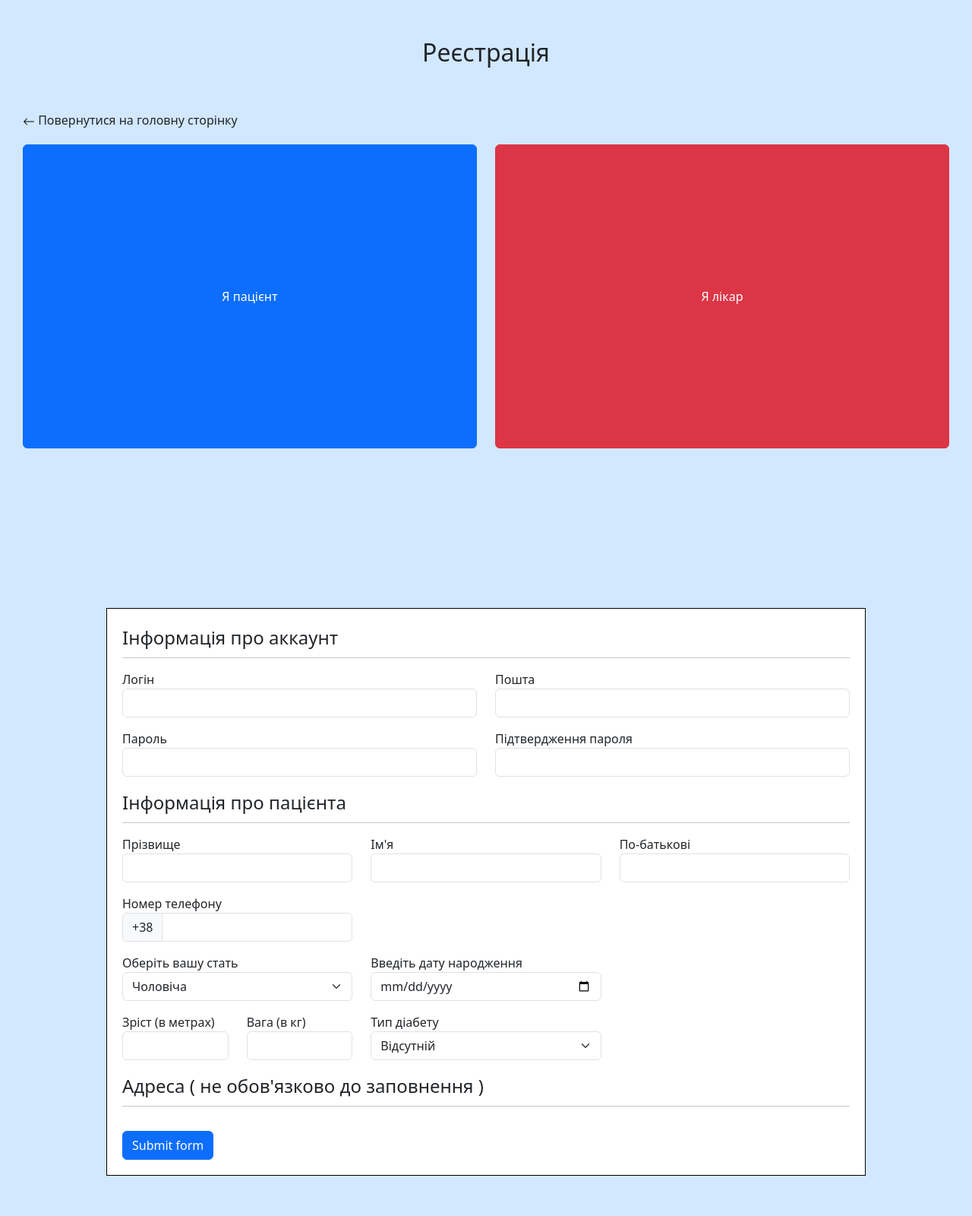
After one commit to maisner44/diabet_classification_microservice, a Django app: page /login/register in a window 1280 px wide. The commit adds this page. Shown: the whole page at 76% size. Run offline with Django 5.2, Linux system fonts and the light colour scheme.

Commit message:
Commit after test doubled-form

```diff
--- a/diabetes_proj/login/forms.py
+++ b/diabetes_proj/login/forms.py
@@ -1,11 +1,27 @@
-from django.forms import ModelForm
-from .models import Patient
+from django import forms
+from .models import Patient, Adress
 
-class PatientForm(ModelForm):
+class PatientForm(forms.ModelForm):
     class Meta:
         model = Patient
         fields = [
             "username",
             "email",
+            "password",
             "phone_number",
+            "date_of_birth",
+            "sex",
+            "first_name",
+            "last_name",
+            "patronymic",
+            "height",
+            "weight",
+            "diabet_type",
         ]
+
+
+
+class AdressForm(forms.ModelForm):
+    class Meta:
+        model = Adress
+        fields = "__all__"
--- /dev/null
+++ b/diabetes_proj/login/static/css/login.css
@@ -0,0 +1,37 @@
+body{
+    background-color: #D2E8FF;
+}
+
+.container{
+    max-width: 1680px;
+    margin: 0 auto;
+    padding: 0 30px;
+}
+
+.option__choice{
+    height: 100vh;
+    padding-top: 50px;
+}
+
+.nav-link{
+    margin-top: 50px;
+}
+
+.patient__choice, .doctor__choice{
+    margin-top: 20px;
+    width: 100%;
+    height: 400px;
+}
+
+.patientform__background{
+    background-color: white !important;
+    padding: 20px;
+    max-width: 1000px;
+    width: 100%;
+    margin: 0 auto;
+    border: 1px solid black;
+}
+
+form input{
+    width: 60%;
+}
--- /dev/null
+++ b/diabetes_proj/login/static/js/login.js
@@ -0,0 +1,3 @@
+$(document).ready(function(){
+    $('#phone_number').mask('+38 (999) 999-99-99');
+});
--- /dev/null
+++ b/diabetes_proj/login/static/js/validation.js
@@ -0,0 +1 @@
+var form = document.querySelector('form');
--- /dev/null
+++ b/diabetes_proj/login/templates/login/login.html
@@ -0,0 +1,182 @@
+{% load static %}
+<!DOCTYPE html>
+<html lang="en">
+<head>
+    <meta charset="UTF-8">
+    <meta name="viewport" content="width=device-width, initial-scale=1.0">
+    <title>DiaScreen - реєстрація користувачів</title>
+    <link rel="stylesheet" href="{% static 'css/reset.css'%}">
+    <link href="https://cdn.jsdelivr.net/npm/bootstrap@5.3.3/dist/css/bootstrap.min.css" rel="stylesheet" integrity="sha384-QWTKZyjpPEjISv5WaRU9OFeRpok6YctnYmDr5pNlyT2bRjXh0JMhjY6hW+ALEwIH" crossorigin="anonymous">
+    <link rel="stylesheet" href="{% static 'css/login.css'%}">
+</head>
+<body>
+    <main>
+        <section class="option__choice">
+            <div class="container">
+                <div class="row">
+                    <div class="col-12 text-center">
+                        <h1 class="fs-2">Реєстрація</h1>
+                    </div>
+                </div>
+                <div class="row">
+                    <div class="col-md-6 col-12 text-left">
+                        <a class="nav-link" href="{% url 'home' %}"><span>
+                            <img src="{% static 'img/arrow-left.svg' %}" alt="Стрілка повернення на головну">
+                        </span>Повернутися на головну сторінку</a>
+                    </div>
+                </div>
+                <div class="row">
+                    <div class="col-md-6 text-left">
+                        <button class="btn btn-primary patient__choice">
+                            Я пацієнт
+                        </button>
+                    </div>
+                    <div class="col-md-6 text-left">
+                        <button class="btn btn-danger doctor__choice">
+                            Я лікар
+                        </button>
+                    </div>
+                </div>
+            </div>
+        </section>
+        <section class="form-section vh-100" id="patientForm">
+            <div class="container align-items-center vh-100">
+                <div class="row">
+                    <div class="col-12">
+                        <div class="patientform__background">
+                            <form method="post">
+                                {% csrf_token %}
+                                <fieldset>
+                                    <legend>Інформація про аккаунт</legend><hr>
+                                    <div class="row">
+                                        <div class="col-md-6 mb-3">
+                                            <label for="username">Логін</label>
+                                            <input type="text" class="form-control" id="username" name="username" required>
+                                            <div class="invalid-feedback">
+                                                Неправильний логін користувача
+                                            </div>
+                                        </div>
+                                        <div class="col-md-6 mb-3">
+                                            <label for="email">Пошта</label>
+                                            <input type="email" class="form-control" id="email" name="email" required>
+                                            <div class="invalid-feedback">
+                                                Введіть коректний email
+                                            </div>
+                                        </div>
+                                    </div>
+                                    <div class="row">
+                                        <div class="col-md-6 mb-3">
+                                            <label for="password">Пароль</label>
+                                            <input type="password" class="form-control" id="password" name="password" required>
+                                            <div class="invalid-feedback">
+                                                Ви ввели некоректний пароль
+                                            </div>
+                                        </div>
+                                        <div class="col-md-6 mb-3">
+                                            <label for="password2">Підтвердження пароля</label>
+                                            <input type="password" class="form-control" id="password2" required>
+                                            <div class="invalid-feedback">
+                                                Паролі не співпадають
+                                            </div>
+                                        </div>
+                                    </div>
+                                </fieldset>
+                                <fieldset>
+                                    <legend>Інформація про пацієнта</legend><hr>
+                                    <div class="row">
+                                        <div class="col-md-4 mb-3">
+                                            <label for="username">Прізвище</label>
+                                            <input type="text" class="form-control" id="last_name" name="last_name" required>
+                                            <div class="invalid-feedback">
+                                                Placeholder
+                                            </div>
+                                        </div>
+                                        <div class="col-md-4 mb-3">
+                                            <label for="first_name">Ім'я</label>
+                                            <input type="text" class="form-control" id="first_name" name="first_name" required>
+                                            <div class="invalid-feedback">
+                                                Placeholder
+                                            </div>
+                                        </div>
+                                        <div class="col-md-4 mb-3">
+                                            <label for="patronymic">По-батькові</label>
+                                            <input type="text" class="form-control" id="patronymic" name="patronymic">
+                                            <div class="invalid-feedback">
+                                                Placeholder
+                                            </div>
+                                        </div>
+                                    </div>
+                                    <div class="row">
+                                        <div class="col-md-4 mb-3">
+                                            <label for="phone_number">Номер телефону</label>
+                                            <div class="input-group">
+                                                <span class="input-group-text" id="addon-wrapping">+38</span>
+                                                <input type="phone" class="form-control" id="phone_number" name="phone_number" aria-describedby="addon-wrapping">
+                                            </div>
+                                        </div>
+                                    </div>
+                                    <div class="row">
+                                        <div class="col-md-4 mb-3">
+                                            <label for="sex">Оберіть вашу стать</label>
+                                            <select id="sex" class="form-select" name="sex">
+                                                <option value="Male">Чоловіча</option>
+                                                <option value="Female">Жіноча</option>
+                                            </select>
+                                        </div>
+                                        <div class="col-md-4 mb-3">
+                                            <label for="date_of_birth">Введіть дату народження</label>
+                                            <input type="date" class="form-control" id="date_of_birth" name="date_of_birth">
+                                        </div>
+                                    </div>
+                                    <div class="row">
+                                        <div class="col-md-2 mb-3">
+                                            <label for="height">Зріст (в метрах)</label>
+                                            <input type="text" class="form-control" id="height" name="height">
+                                            <div class="invalid-feedback">
+                                                Некоректно введений зріст
+                                            </div>
+                                        </div>
+                                        <div class="col-md-2 mb-3">
+                                            <label for="weight">Вага (в кг)</label>
+                                            <input type="text" class="form-control" id="weight" name="weight">
+                                            <div class="invalid-feedback">
+                                                Некоректно введена вага
+                                            </div>
+                                        </div>
+                                        <div class="col-md-4 mb-3">
+                                            <label for="diabet_type">Тип діабету</label>
+                                            <select id="diabet_type" class="form-select" name="diabet_type">
+                                                <option value="null">Відсутній</option>
+                                                <option value="1">1 тип</option>
+                                                <option value="2">2 тип</option>
+                                            </select>
+                                        </div>
+                                    </div>
+                                </fieldset>
+                                <fieldset>
+                                    <legend>Адреса ( не обов'язково до заповнення )</legend><hr>
+                                    <div class="row">
+                                        <div class="col-md-6 mb-3">
+
+                                        </div>
+                                    </div>
+                                </fieldset>
+                                <button class="btn btn-primary" type="submit">Submit form</button>
+                            </form>
+                            {% if form.username.errors %}
+                                <div class="alert alert-danger">
+                                {{ form.username.errors }}
+                                </div>
+                            {% endif %}
+                        </div>
+                    </div>
+                </div>
+            </div>
+        </section>
+    </main>
+    <script src="../../static/js/validation.js"></script>
+    <script src="../../static/js/login.js"></script>
+    <script src="https://code.jquery.com/jquery-3.5.1.min.js"></script>
+    <script src="https://cdnjs.cloudflare.com/ajax/libs/jquery.mask/1.14.16/jquery.mask.min.js"></script>
+</body>
+</html>
--- a/diabetes_proj/login/urls.py
+++ b/diabetes_proj/login/urls.py
@@ -2,5 +2,5 @@ from django.urls import path
 from . import views
 
 urlpatterns = [
-
+    path('register', views.PatientFormView.as_view(), name='register'),
 ]
--- a/diabetes_proj/login/views.py
+++ b/diabetes_proj/login/views.py
@@ -1,4 +1,27 @@
-from django.shortcuts import render
+from django.shortcuts import render, redirect
+from django.urls import reverse_lazy
+from django.views.generic import CreateView
+
 from .forms import PatientForm
+from .models import Patient, Adress
 
 # Create your views here.
+class PatientFormView(CreateView):
+    model = Patient
+    form_class = PatientForm
+    template_name = 'login/login.html'
+    success_url = reverse_lazy("home")
+
+    def form_valid(self, form):
+        # Создаем объект Patient, связываем его с Address и сохраняем все вместе
+        patient = form.save(commit=False)
+        address = Adress.objects.create(
+            country=form.cleaned_data["country"],
+            city=form.cleaned_data["city"],
+            street=form.cleaned_data["street"],
+            house_number=form.cleaned_data["house_number"],
+            postal_code=form.cleaned_data["postal_code"]
+        )
+        patient.adress = address
+        patient.save()
+        return super().form_valid(form)
--- a/diabetes_proj/templates/partials/_header.html
+++ b/diabetes_proj/templates/partials/_header.html
@@ -20,7 +20,7 @@
                           <a class="nav-link" href="#">API</a>
                         </li>
                         <li class="nav-btn">
-                            <button class="btn btn-primary header__button" type="button">Увійти</button>
+                            <a href="{% url 'register'%}" class="btn btn-primary header__button" type="button">Увійти</a>
                         </li>
                         <li class="nav-item">
                             <div class="dropdown-center">
```
Also changed, not shown: diabetes_proj/login/models.py (+10 -10 lines), diabetes_proj/login/migrations/0003_alter_patient_connect_to_doctor_date.py (added), diabetes_proj/login/migrations/0004_alter_patient_is_oninsuline.py (added), diabetes_proj/login/migrations/0005_alter_doctor_phone_number_alter_patient_phone_number.py (added), diabetes_proj/login/migrations/0006_alter_adress_city_alter_adress_country_and_more.py (added), diabetes_proj/login/static/img/arrow-left.svg (added).
